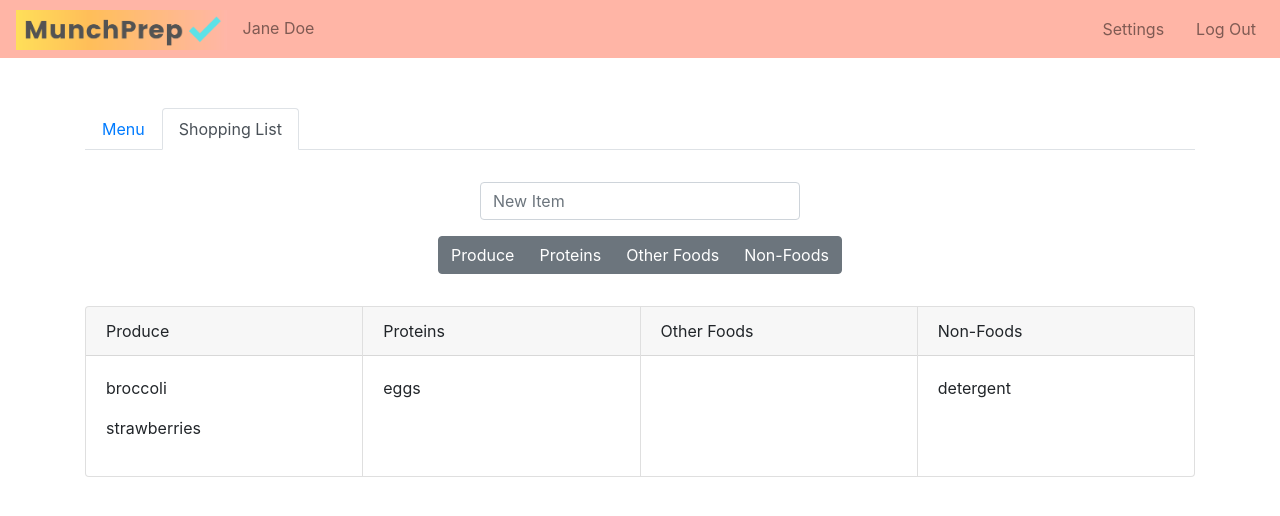
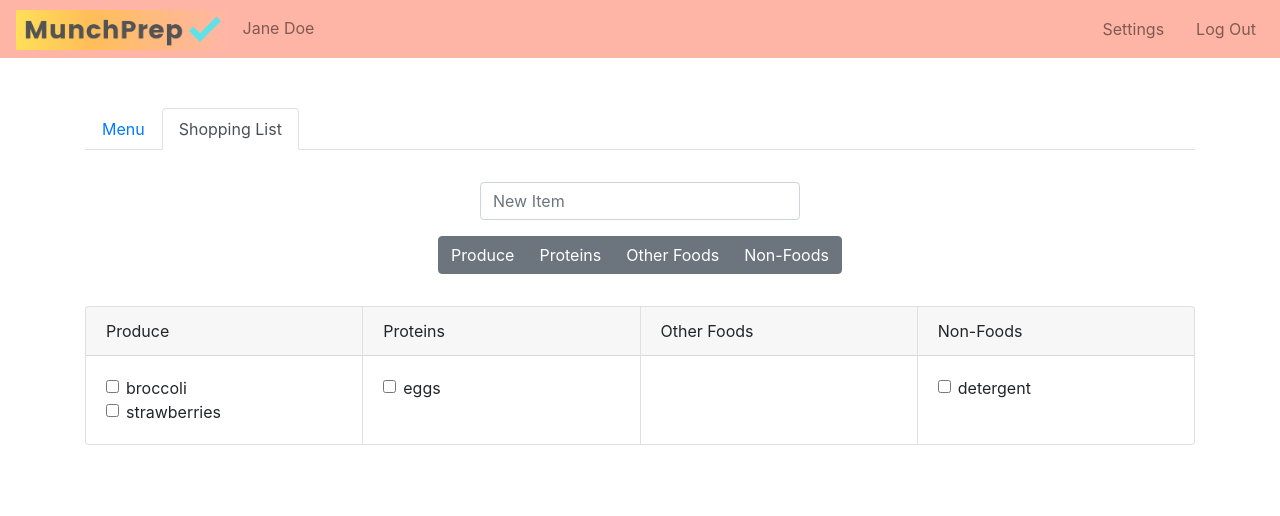
Before and after one commit to schoinh/munchprep-web, a React app: page /#/user-page in a window 1280 px wide. Shown: the top 516 px of the page. Built offline with nearby package versions, Linux system fonts and the light colour scheme.

Commit message:
insert checkboxes

```diff
--- a/src/components/Category.jsx
+++ b/src/components/Category.jsx
@@ -1,5 +1,6 @@
 import React from "react";
 import PropTypes from "prop-types";
+import Form from "react-bootstrap/Form";
 
 function Category(props) {
   return (
@@ -8,13 +9,15 @@ function Category(props) {
         {props.name}
       </div>
       <div className="card-body">
-        {Object.keys(props.items)
-          .map(itemId =>
-            <p key={itemId}>
-              {props.items[itemId].name}
-            </p>
-          )
-        }
+        <Form>
+          {Object.keys(props.items)
+            .map(itemId =>
+              <Form.Check
+                key={itemId}
+                label={props.items[itemId].name} />
+            )
+          }
+        </Form>
       </div>
     </div>
   );
```
